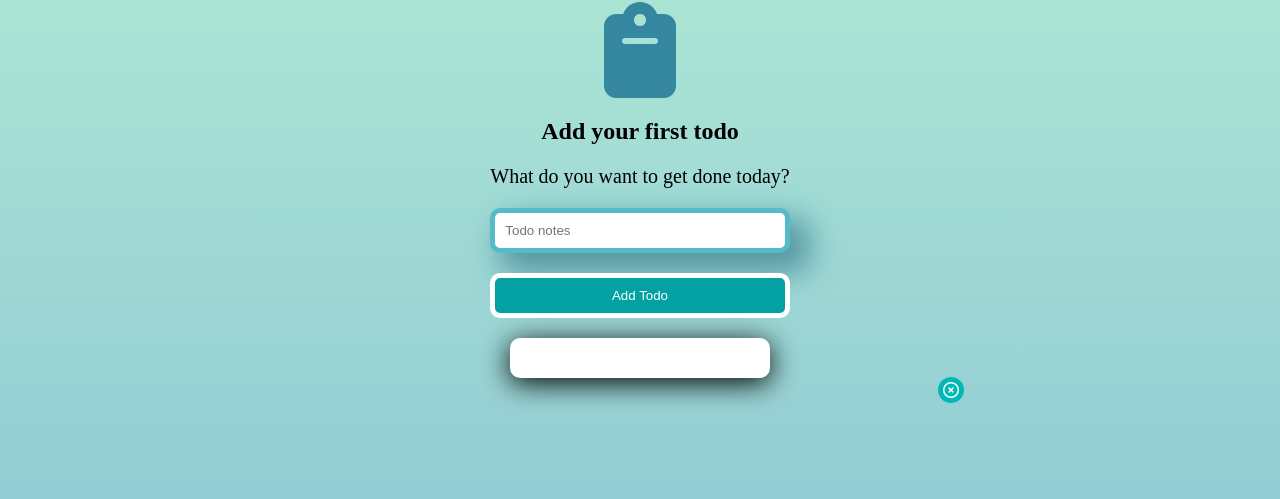
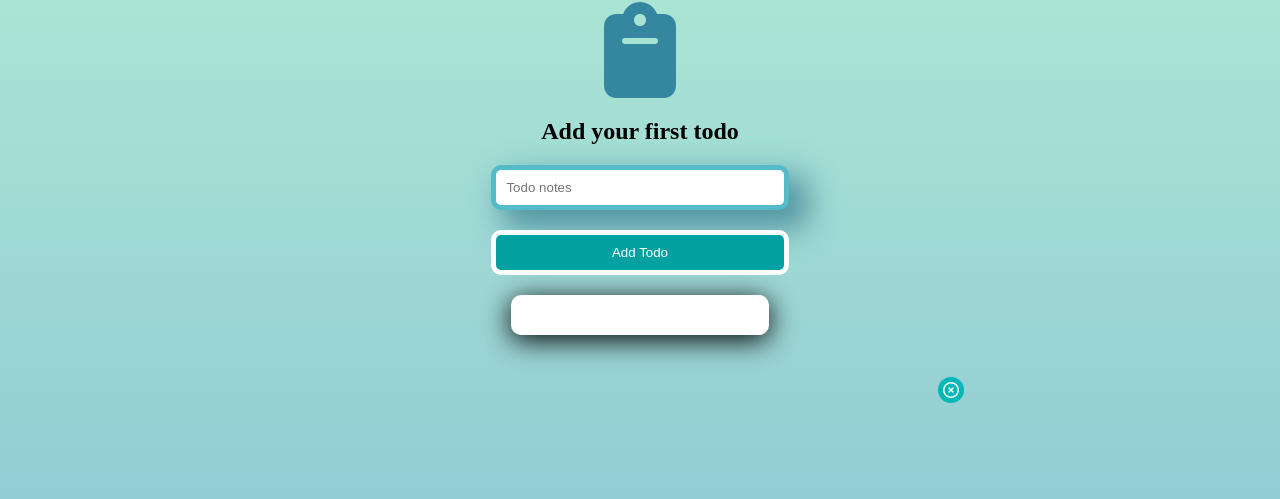
Before and after one commit to Hamza7866/fetch, a plain HTML site: page todo-app/index.html in a window 1280 px wide. Shown: the part 93-592 px from the top of the page. Drawn offline with Linux system fonts and the light colour scheme.

Commit message:
remove p tag

```diff
--- a/todo-app/index.html
+++ b/todo-app/index.html
@@ -12,7 +12,7 @@
       <h1>Todo App</h1>
       <i class="fas fa-clipboard fa-6x"></i>
       <h2>Add your first todo</h2>
-      <p>What do you want to get done today?</p>
+
       <input type="text" placeholder="Todo notes" id="inputTodo" />
       <button id="addTodo">Add Todo</button>
       <div id="contianer-todo">
```
